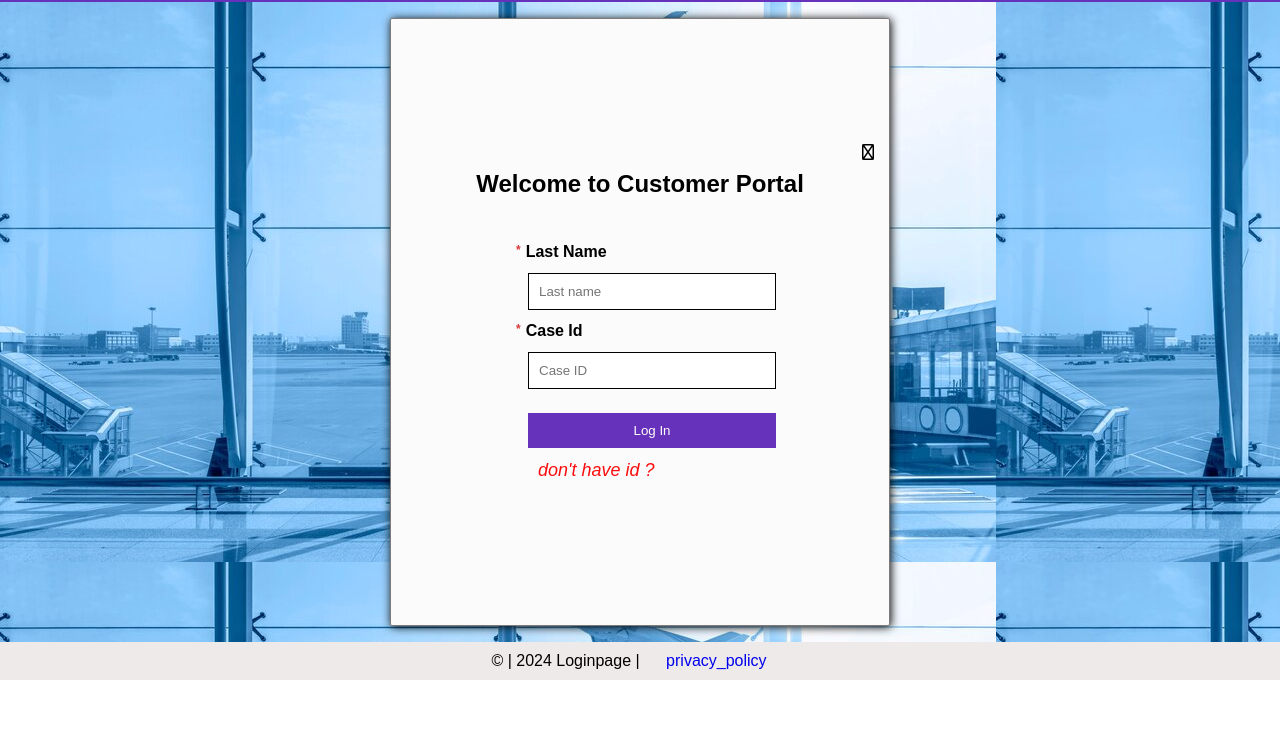
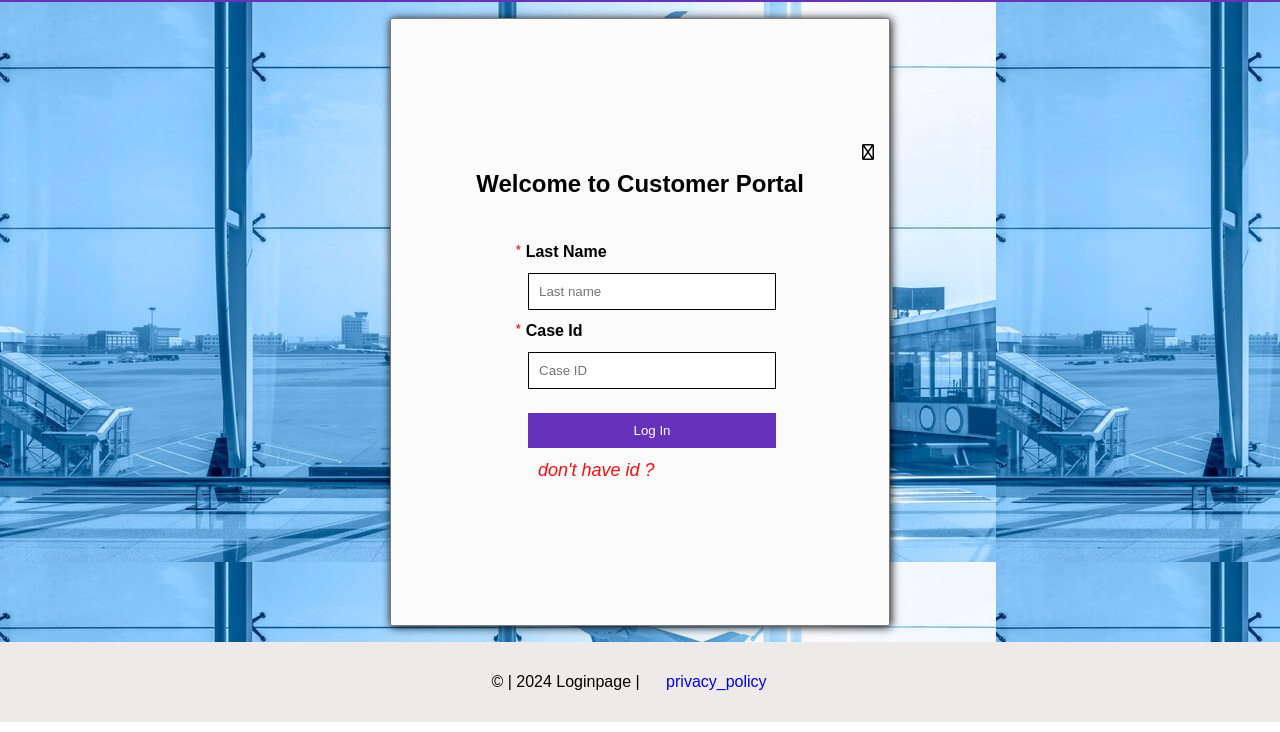
Before and after one commit to lezyCoder/JS_Project_2025, a plain HTML site: page WorldTracer/index.html in a window 1280 px wide. Shown: the part 68-800 px from the top of the page. Drawn offline with Linux system fonts and the light colour scheme.

Commit message:
Footer Style Updated

```diff
--- a/WorldTracer/style.css
+++ b/WorldTracer/style.css
@@ -18,6 +18,7 @@ nav {
   align-items: center;
   justify-content: space-evenly;
 }
+
 .list-items ul {
   display: flex;
   gap: 20px;
@@ -116,6 +117,7 @@ button {
   background-color: rgb(102, 50, 188);
   border: none;
 }
+
 .right-link {
   font-size: 18px;
   color: rgb(250, 14, 14);
@@ -127,9 +129,14 @@ button footer a {
   color: rgb(102, 50, 188);
   text-decoration: none;
 }
+
 footer {
   text-align: center;
   padding: 10px;
+  height: 10vh;
   background-color: #efeaea;
   font-size: 16px;
+  display: flex;
+  justify-content: center;
+  align-items: center;
 }
```
